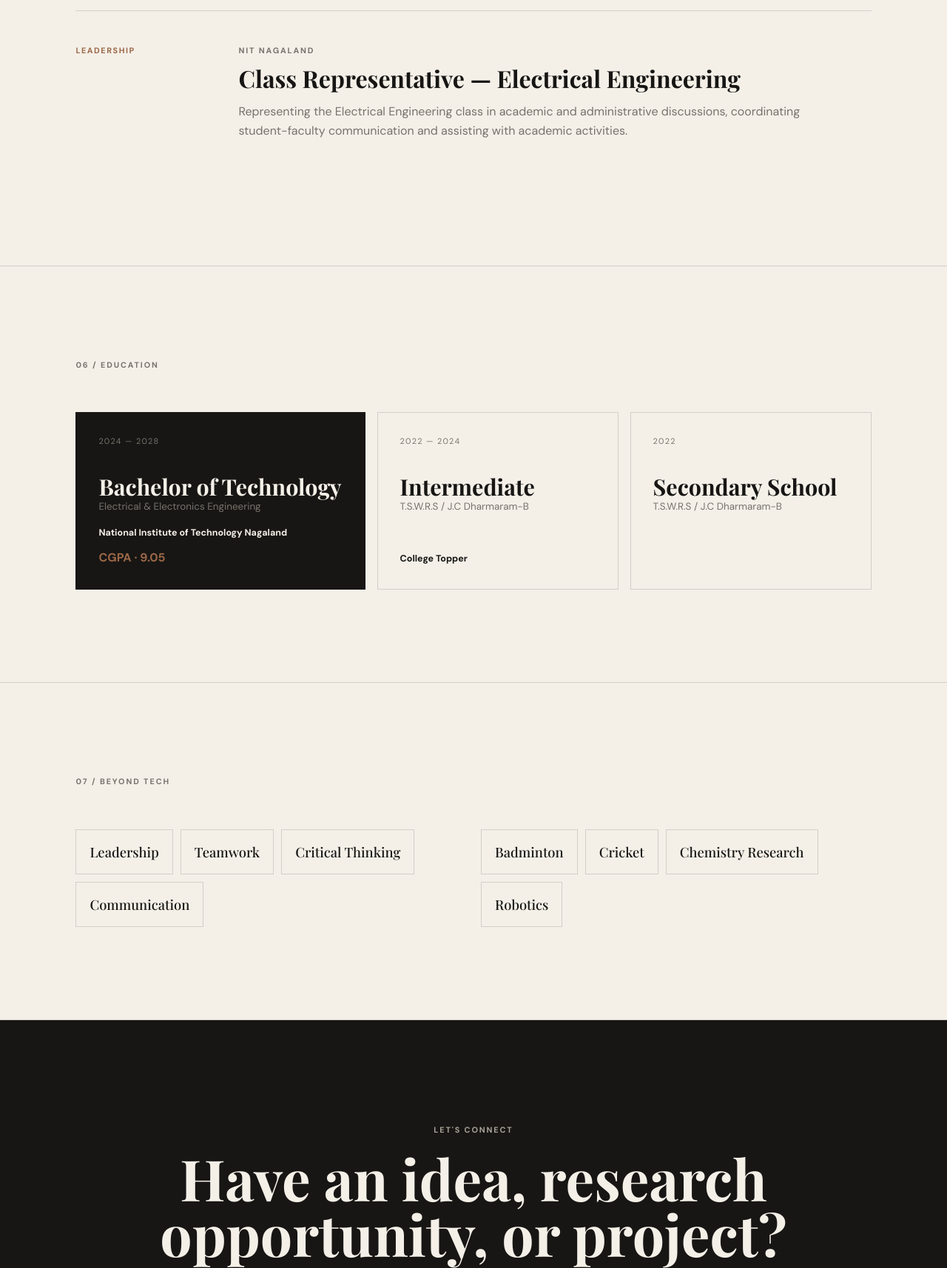
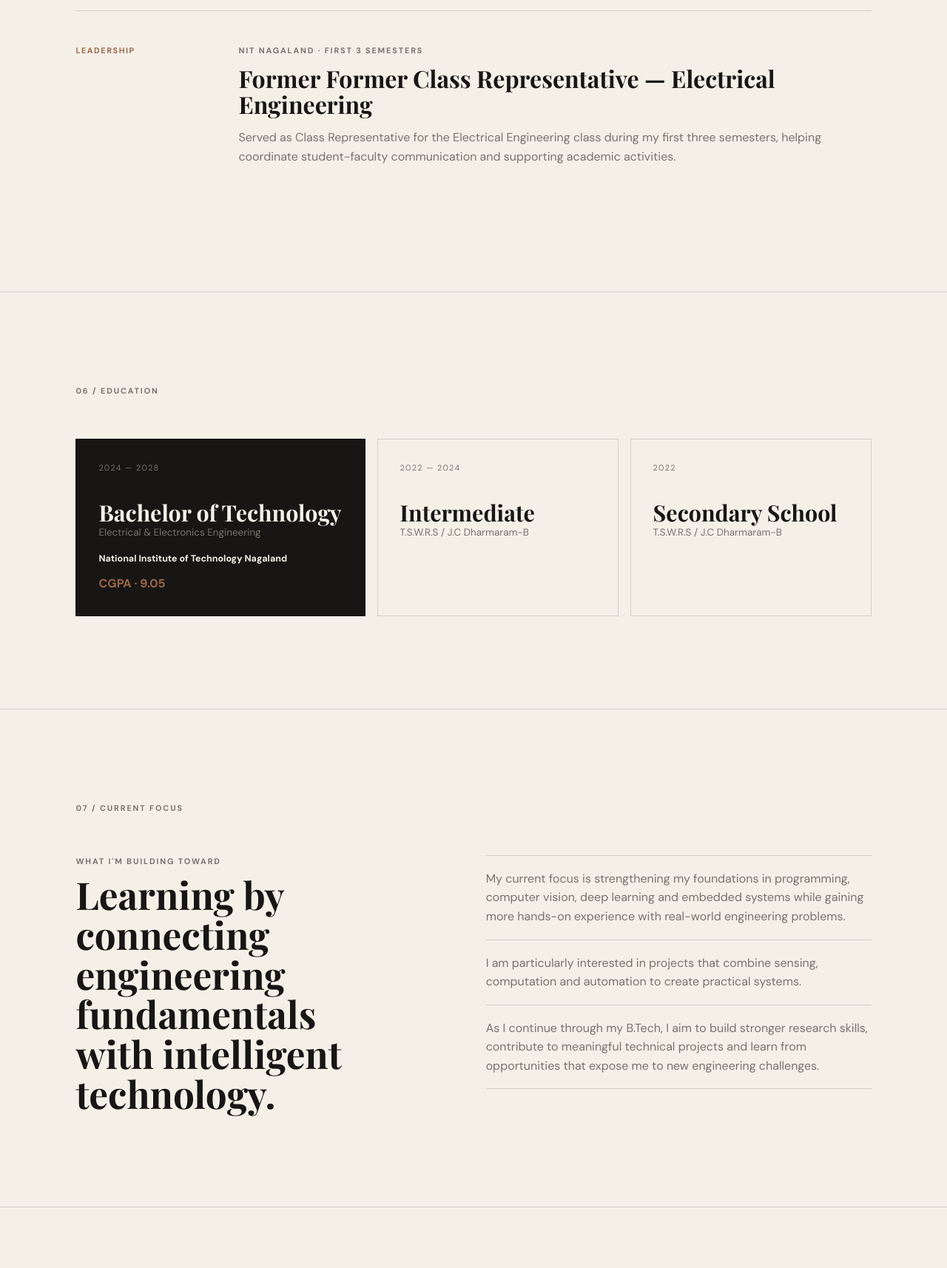
Before and after one commit to puppalatejasri2007/puppalatejasri2007.github.io, a website: page index.html in a window 1280 px wide. Shown: the part 4760-6474 px from the top of the page at 74% size. Drawn offline with nearby package versions, Linux system fonts and the light colour scheme; a web font is replaced by a local one.

Commit message:
Add files via upload

```diff
--- a/index.html
+++ b/index.html
@@ -131,7 +131,7 @@
     </article>
     <article class="timeline-item reveal">
       <div class="timeline-date">LEADERSHIP</div>
-      <div><p class="section-kicker">NIT NAGALAND</p><h3>Class Representative — Electrical Engineering</h3><p>Representing the Electrical Engineering class in academic and administrative discussions, coordinating student-faculty communication and assisting with academic activities.</p></div>
+      <div><p class="section-kicker">NIT NAGALAND · FIRST 3 SEMESTERS</p><h3>Former Former Class Representative — Electrical Engineering</h3><p>Served as Class Representative for the Electrical Engineering class during my first three semesters, helping coordinate student-faculty communication and supporting academic activities.</p></div>
     </article>
   </div>
 </section>
@@ -140,8 +140,20 @@
   <div class="section-label">06 / EDUCATION</div>
   <div class="education-grid">
     <div class="education-card current reveal"><span>2024 — 2028</span><h3>Bachelor of Technology</h3><p>Electrical & Electronics Engineering</p><strong>National Institute of Technology Nagaland</strong><b>CGPA · 9.05</b></div>
-    <div class="education-card reveal"><span>2022 — 2024</span><h3>Intermediate</h3><p>T.S.W.R.S / J.C Dharmaram-B</p><strong>College Topper</strong></div>
+    <div class="education-card reveal"><span>2022 — 2024</span><h3>Intermediate</h3><p>T.S.W.R.S / J.C Dharmaram-B</p></div>
     <div class="education-card reveal"><span>2022</span><h3>Secondary School</h3><p>T.S.W.R.S / J.C Dharmaram-B</p></div>
+  </div>
+</section>
+
+<section class="section">
+  <div class="section-label">07 / CURRENT FOCUS</div>
+  <div class="focus-grid">
+    <div class="reveal"><p class="section-kicker">WHAT I'M BUILDING TOWARD</p><h2>Learning by connecting engineering fundamentals with intelligent technology.</h2></div>
+    <div class="focus-copy reveal">
+      <p>My current focus is strengthening my foundations in programming, computer vision, deep learning and embedded systems while gaining more hands-on experience with real-world engineering problems.</p>
+      <p>I am particularly interested in projects that combine sensing, computation and automation to create practical systems.</p>
+      <p>As I continue through my B.Tech, I aim to build stronger research skills, contribute to meaningful technical projects and learn from opportunities that expose me to new engineering challenges.</p>
+    </div>
   </div>
 </section>
 
@@ -166,7 +178,11 @@
     </form>
     <p id="formMessage" class="form-message"></p>
     <a class="email" href="mailto:puppalatejasri2007@gmail.com">puppalatejasri2007@gmail.com ↗</a>
-    <div class="contact-details"><a href="tel:+917013365526">+91 70133 65526</a><span>·</span><span>India</span></div>
+    <div class="contact-details"><a href="tel:+917013365526">+91 70133 65526</a><span>·</span><span>India</span></div><div class="social-links">
+      <a href="https://github.com/puppalatejasri2007" target="_blank" rel="noopener">GitHub ↗</a>
+      <a href="https://www.linkedin.com/in/tejasri-puppala-a9495b331/" target="_blank" rel="noopener">LinkedIn ↗</a>
+    </div>
+
   </div>
 </section>
 </main>
--- a/style.css
+++ b/style.css
@@ -30,3 +30,12 @@ footer{padding:25px 6vw;display:flex;justify-content:space-between;gap:20px;colo
 .reveal{opacity:0;transform:translateY(25px);transition:opacity .8s ease,transform .8s ease}.reveal.visible{opacity:1;transform:translateY(0)}
 @media(max-width:900px){.menu-button{display:block}nav{display:none;position:absolute;top:82px;left:0;right:0;padding:25px 6vw;background:var(--cream);border-bottom:1px solid var(--line);flex-direction:column}nav.open{display:flex}.hero{grid-template-columns:1fr}.about-grid,.skills-grid{grid-template-columns:1fr;gap:50px}.research-grid{grid-template-columns:repeat(2,1fr)}.stats{grid-template-columns:repeat(2,1fr)}.education-grid{grid-template-columns:1fr}.timeline-item{grid-template-columns:1fr;gap:12px}}
 @media(max-width:600px){.header{height:70px}nav{top:70px}.hero{padding:70px 7vw}.hero h1{font-size:3.2rem}.hero-visual{min-height:360px}.orb{width:260px;height:260px}.floating-card{min-width:125px;padding:12px}.section{padding:85px 7vw}.research-grid{grid-template-columns:1fr}.research-card{border-left:1px solid var(--line)}.stats{grid-template-columns:1fr 1fr}.stats strong{font-size:1.8rem}.skill-row{grid-template-columns:1fr;gap:7px}.project{grid-template-columns:1fr;padding:30px}.project-number{font-size:2.8rem}.interests{grid-template-columns:1fr}.contact{padding:100px 7vw}footer{flex-direction:column}}
+
+.social-links{display:flex;justify-content:center;gap:12px;margin-top:25px}
+.social-links a{border:1px solid #55514b;padding:10px 16px;font-size:.7rem;text-transform:uppercase;letter-spacing:.1em;transition:.25s}
+.social-links a:hover{background:var(--cream);color:var(--black)}
+.focus-grid{display:grid;grid-template-columns:.9fr 1.1fr;gap:10vw}
+.focus-grid h2{font-family:"Playfair Display",serif;font-size:clamp(2.5rem,4vw,4.5rem);line-height:1.05;margin-top:10px}
+.focus-copy{border-top:1px solid var(--line)}
+.focus-copy p{padding:18px 0;border-bottom:1px solid var(--line);color:var(--gray)}
+@media(max-width:900px){.focus-grid{grid-template-columns:1fr;gap:45px}}
```
